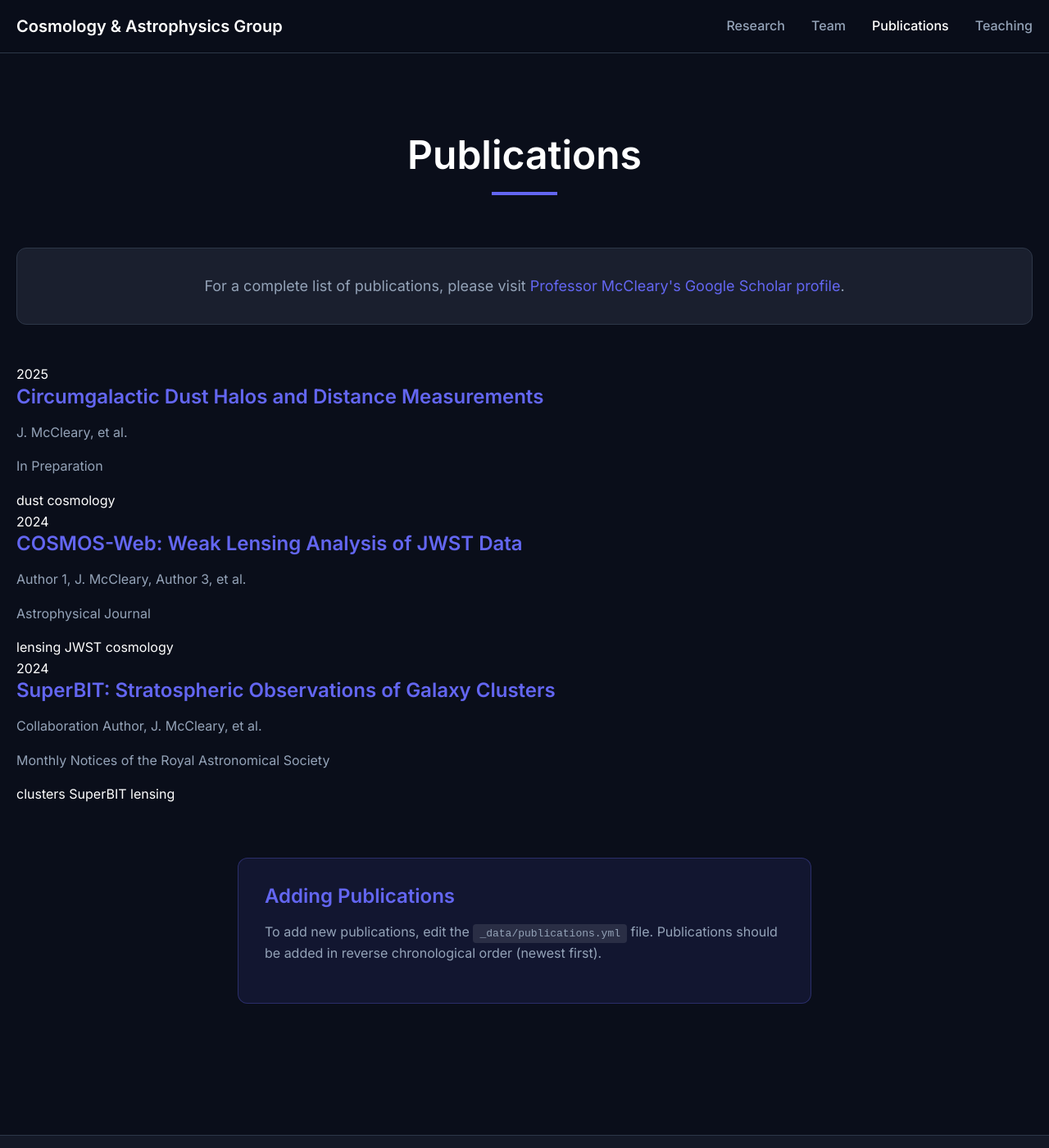
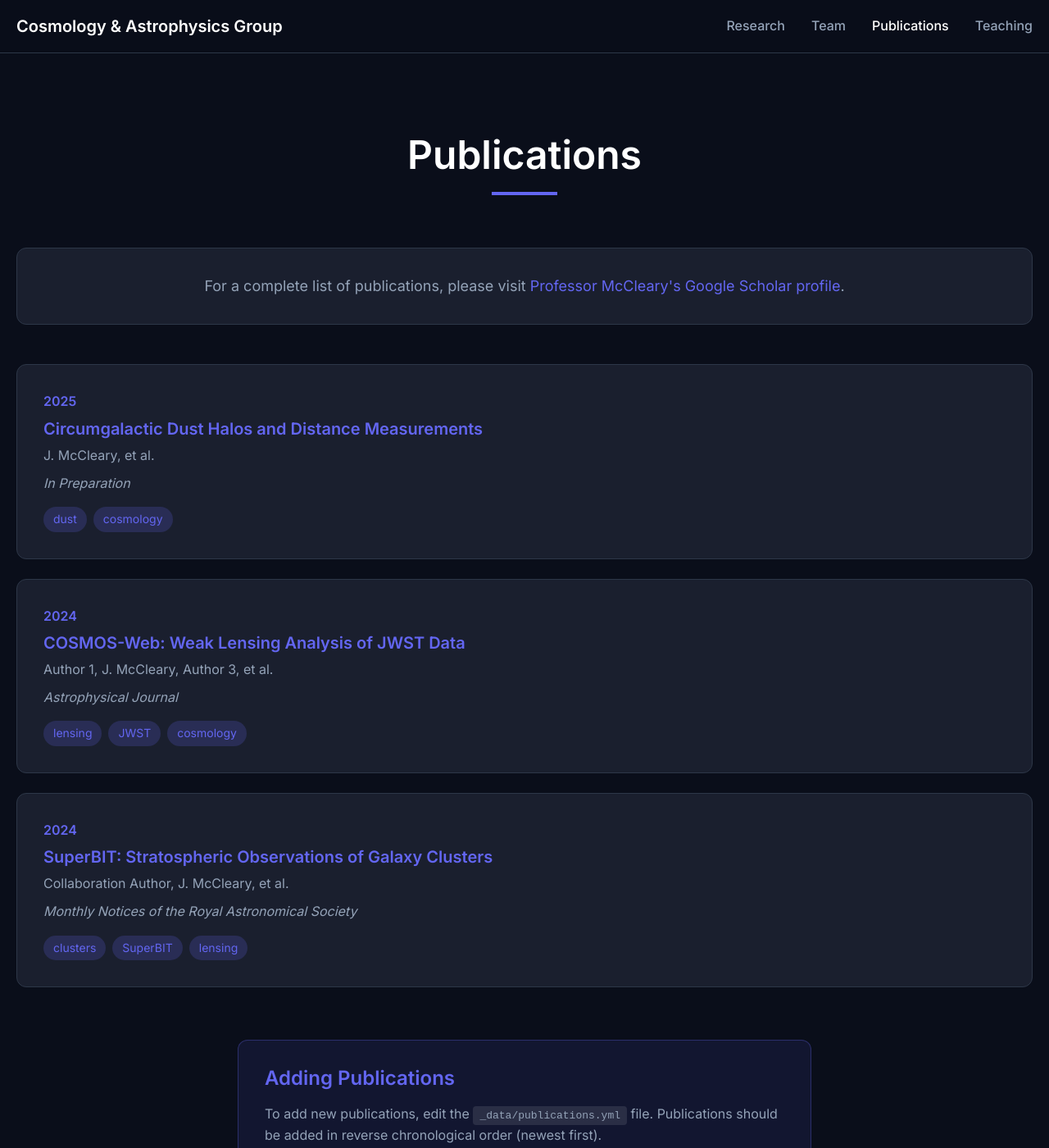
Before and after one commit to GeorgeVassilakis/mccleary_group, a Jekyll site: the page built from publications.md, in a window 1280 px wide and 1400 px high. Shown: the whole window at 82% size. Built offline with Jekyll 4.4.1, drawn with Linux system fonts in a browser that asks for light colours.

```diff
--- a/_data/team.yml
+++ b/_data/team.yml
@@ -3,6 +3,7 @@
 
 - name: "Jacqueline McCleary"
   role: "Principal Investigator"
+  affiliation: "Assistant Professor, Department of Physics"
   image: "/assets/images/team/jmccleary.jpg"
   research: "Topics: weak gravitational lensing, galaxy clusters, cosmology"
 
@@ -29,5 +30,6 @@
 # Add more team members following this format:
 # - name: "Full Name"
 #   role: "PhD Student / Postdoc / Research Scientist / etc"
+#   affiliation: "Department or Institution" (optional)
 #   image: "/assets/images/team/filename.jpg"
 #   research: "Topics: research area 1, research area 2"
--- a/_sass/_components.scss
+++ b/_sass/_components.scss
@@ -1,141 +1,255 @@
-// Navigation
-.navbar {
-    position: fixed;
-    top: 0;
-    width: 100%;
-    background: rgba($bg-primary, 0.95);
-    backdrop-filter: blur(10px);
-    border-bottom: 1px solid $border-color;
-    z-index: 1000;
-    padding: 1rem 0;
+// Cards
+.card {
+    background: $bg-card;
+    border-radius: 12px;
+    padding: 2rem;
+    border: 1px solid $border-color;
+    transition: all $transition-speed $transition-easing;
+    height: 100%;
 
-    .container {
-        display: flex;
-        justify-content: space-between;
-        align-items: center;
+    &:hover {
+        transform: translateY(-4px);
+        border-color: $accent;
+        box-shadow: 0 8px 24px rgba($accent, 0.1);
+    }
+}
+
+// Research Grid
+.research-grid {
+    display: grid;
+    grid-template-columns: repeat(auto-fit, minmax(350px, 1fr));
+    gap: 2rem;
+    margin-bottom: 4rem;
+
+    .research-card {
+        @extend .card;
+
+        .research-image {
+            width: 100%;
+            height: 200px;
+            object-fit: cover;
+            border-radius: 8px;
+            margin-bottom: 1.5rem;
+        }
+
+        h3 {
+            margin-bottom: 1rem;
+        }
+    }
+}
+
+// Team Grid
+.team-grid {
+    display: grid;
+    grid-template-columns: repeat(auto-fit, minmax(300px, 1fr));
+    gap: 2.5rem;
+
+    .team-card {
+        background: $bg-card;
+        border-radius: 16px;
+        padding: 2.5rem 2rem;
+        border: 1px solid $border-color;
+        text-align: center;
+        transition: all $transition-speed $transition-easing;
+        height: 100%;
+
+        &:hover {
+            transform: translateY(-4px);
+            border-color: rgba($accent, 0.3);
+            box-shadow: 0 8px 24px rgba($accent, 0.1);
+        }
+
+        .team-image-wrapper {
+            width: 180px;
+            height: 180px;
+            margin: 0 auto 1.75rem;
+            position: relative;
+            overflow: hidden;
+            border-radius: 50%;
+            background: $bg-secondary;
+
+            .team-image {
+                width: 100%;
+                height: 100%;
+                object-fit: cover;
+                object-position: center;
+            }
+        }
+
+        .team-name {
+            font-size: 1.375rem;
+            font-weight: 600;
+            margin-bottom: 0.375rem;
+            color: $text-primary;
+        }
+
+        .team-role {
+            color: $accent;
+            font-weight: 500;
+            font-size: 1rem;
+            margin-bottom: 0.25rem;
+        }
+
+        .team-affiliation {
+            color: $text-secondary;
+            font-size: 0.875rem;
+            margin-bottom: 1rem;
+        }
+
+        .team-research {
+            font-size: 0.875rem;
+            color: $text-secondary;
+            font-style: italic;
+            line-height: 1.5;
+        }
+    }
+}
+
+// Special styling for PI card
+.team-grid .team-card:first-child {
+    grid-column: 1 / -1;
+    max-width: 400px;
+    margin: 0 auto;
+
+    .team-image-wrapper {
+        width: 220px;
+        height: 220px;
     }
 
-    .logo {
-        font-size: 1.25rem;
-        font-weight: 600;
-        color: $text-primary;
+    .team-name {
+        font-size: 1.75rem;
     }
+}
 
-    .nav-links {
-        display: flex;
-        list-style: none;
-        gap: 2rem;
+// Publications
+.publications-list {
+    .publication-item {
+        @extend .card;
+        margin-bottom: 1.5rem;
 
-        a {
+        .publication-year {
+            color: $accent;
+            font-weight: 600;
+            margin-bottom: 0.5rem;
+        }
+
+        .publication-title {
+            font-size: 1.25rem;
+            margin-bottom: 0.5rem;
+        }
+
+        .publication-authors {
             color: $text-secondary;
-            font-weight: 500;
-            transition: all $transition-speed $transition-easing;
+            margin-bottom: 0.5rem;
+        }
 
-            &:hover, &.active {
-                color: $text-primary;
+        .publication-journal {
+            font-style: italic;
+            color: $text-secondary;
+        }
+
+        .publication-tags {
+            display: flex;
+            gap: 0.5rem;
+            margin-top: 1rem;
+
+            .tag {
+                background: rgba($accent, 0.2);
+                color: $accent;
+                padding: 0.25rem 0.75rem;
+                border-radius: 20px;
+                font-size: 0.875rem;
             }
         }
     }
 }
 
-// Hero Section
-.hero {
-    background: linear-gradient(180deg, $bg-primary 0%, $bg-secondary 100%);
-    min-height: 80vh;
-    display: flex;
-    align-items: center;
-    position: relative;
-    overflow: hidden;
+// Research Detail
+.research-detail {
+    max-width: 900px;
+    margin: 0 auto;
 
-    &::before {
-        content: '';
-        position: absolute;
-        top: 0;
-        left: 0;
-        right: 0;
-        bottom: 0;
-        background-image: url('../images/hero-bg.jpg');
-        background-size: cover;
-        background-position: center;
-        opacity: 0.2;
-        z-index: 0;
+    .research-hero-image {
+        width: 100%;
+        max-width: 700px;
+        height: auto;
+        border-radius: 12px;
+        margin: 2rem auto;
+        display: block;
     }
 
-    .hero-content {
-        position: relative;
-        z-index: 1;
-        text-align: center;
-        max-width: 800px;
-        margin: 0 auto;
+    h3 {
+        margin-top: 2rem;
+        margin-bottom: 1rem;
+        color: $accent;
+    }
 
-        h1 {
-            font-size: 4rem;
-            margin-bottom: 1.5rem;
-            background: linear-gradient(135deg, #fff 0%, $accent 100%);
-            -webkit-background-clip: text;
-            -webkit-text-fill-color: transparent;
-            background-clip: text;
-        }
+    ul {
+        list-style: none;
+        padding-left: 0;
 
-        .tagline {
-            font-size: 1.5rem;
+        li {
+            position: relative;
+            padding-left: 1.5rem;
+            margin-bottom: 0.75rem;
             color: $text-secondary;
-            margin-bottom: 2rem;
-        }
 
-        .hero-description {
-            font-size: 1.125rem;
-            line-height: 1.8;
-            margin-bottom: 3rem;
-        }
-
-        .cta-buttons {
-            display: flex;
-            gap: 1rem;
-            justify-content: center;
+            &::before {
+                content: "→";
+                position: absolute;
+                left: 0;
+                color: $accent;
+            }
         }
     }
 }
 
-// Section Styles
-.section {
-    padding: 5rem 0;
+// Course Cards
+.course-card {
+    background: $bg-card;
+    border-radius: 12px;
+    padding: 2rem;
+    margin-bottom: 2rem;
+    border: 1px solid $border-color;
+    display: flex;
+    gap: 2rem;
+    align-items: start;
 
-    &.section-alt {
-        background: $bg-secondary;
+    .course-image {
+        width: 200px;
+        height: 150px;
+        object-fit: cover;
+        border-radius: 8px;
+        flex-shrink: 0;
     }
 
-    .section-header {
-        text-align: center;
-        margin-bottom: 4rem;
+    .course-content {
+        flex: 1;
+    }
 
-        h2 {
-            margin-bottom: 1rem;
-        }
+    .course-term {
+        color: $accent;
+        font-weight: 500;
+        margin-bottom: 1rem;
+    }
 
-        .section-line {
-            width: 80px;
-            height: 4px;
-            background: $accent;
-            margin: 0 auto;
+    .course-description {
+        color: $text-secondary;
+        line-height: 1.8;
+        margin-bottom: 1.5rem;
+    }
+
+    .course-topics {
+        display: flex;
+        flex-wrap: wrap;
+        gap: 0.5rem;
+
+        .topic-tag {
+            background: rgba($accent, 0.2);
+            color: $accent-hover;
+            padding: 0.375rem 1rem;
+            border-radius: 20px;
+            font-size: 0.875rem;
         }
     }
 }
-
-// Footer
-.footer {
-    background: $bg-secondary;
-    border-top: 1px solid $border-color;
-    padding: 3rem 0;
-    margin-top: 5rem;
-
-    .footer-content {
-        display: flex;
-        justify-content: space-between;
-        align-items: start;
-
-        h3 {
-            margin-bottom: 0.5rem;
-        }
-    }
-}
```
Also changed, not shown: index.md (+17 -10 lines), team.md (+6 -1 lines).
